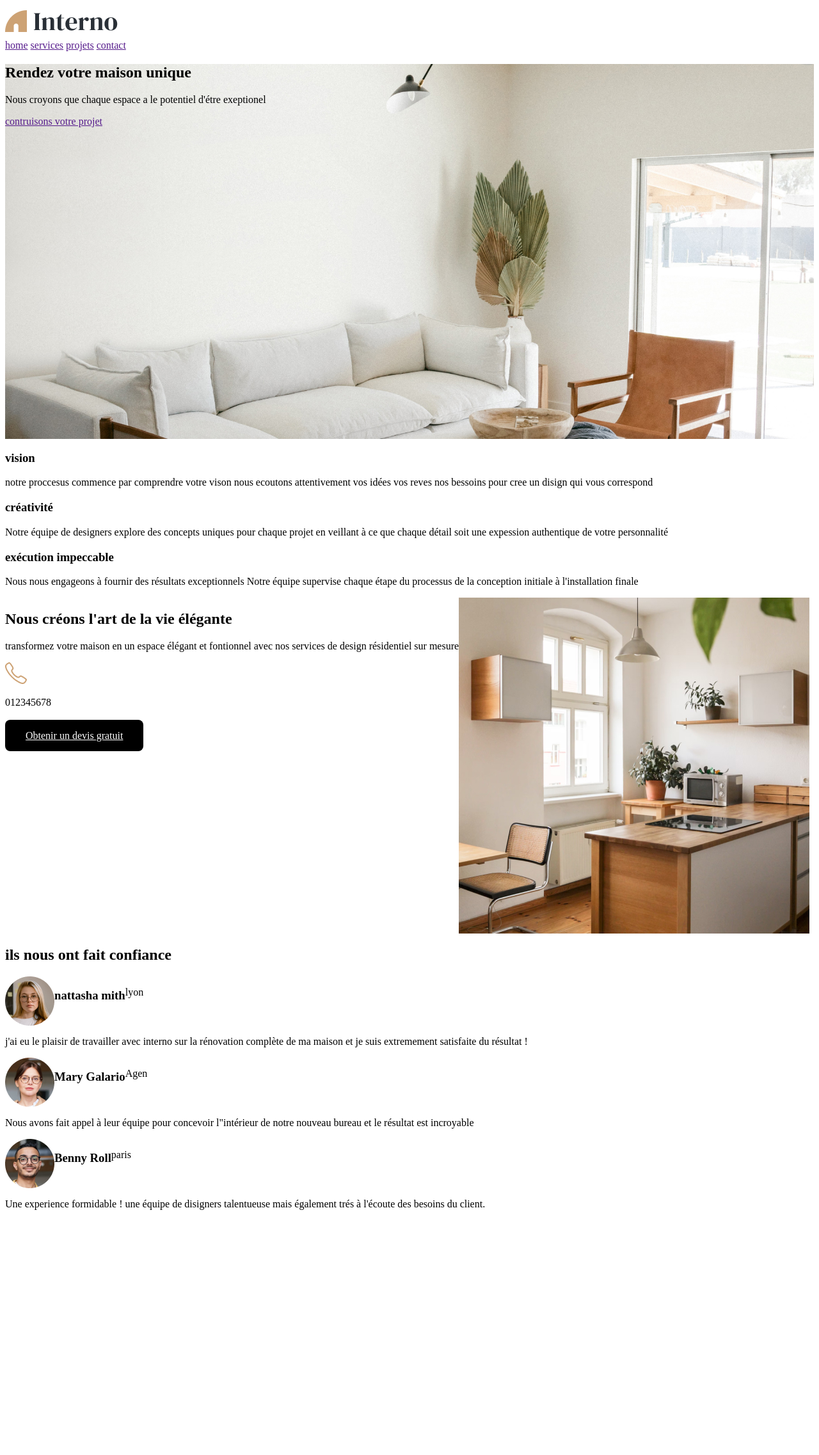
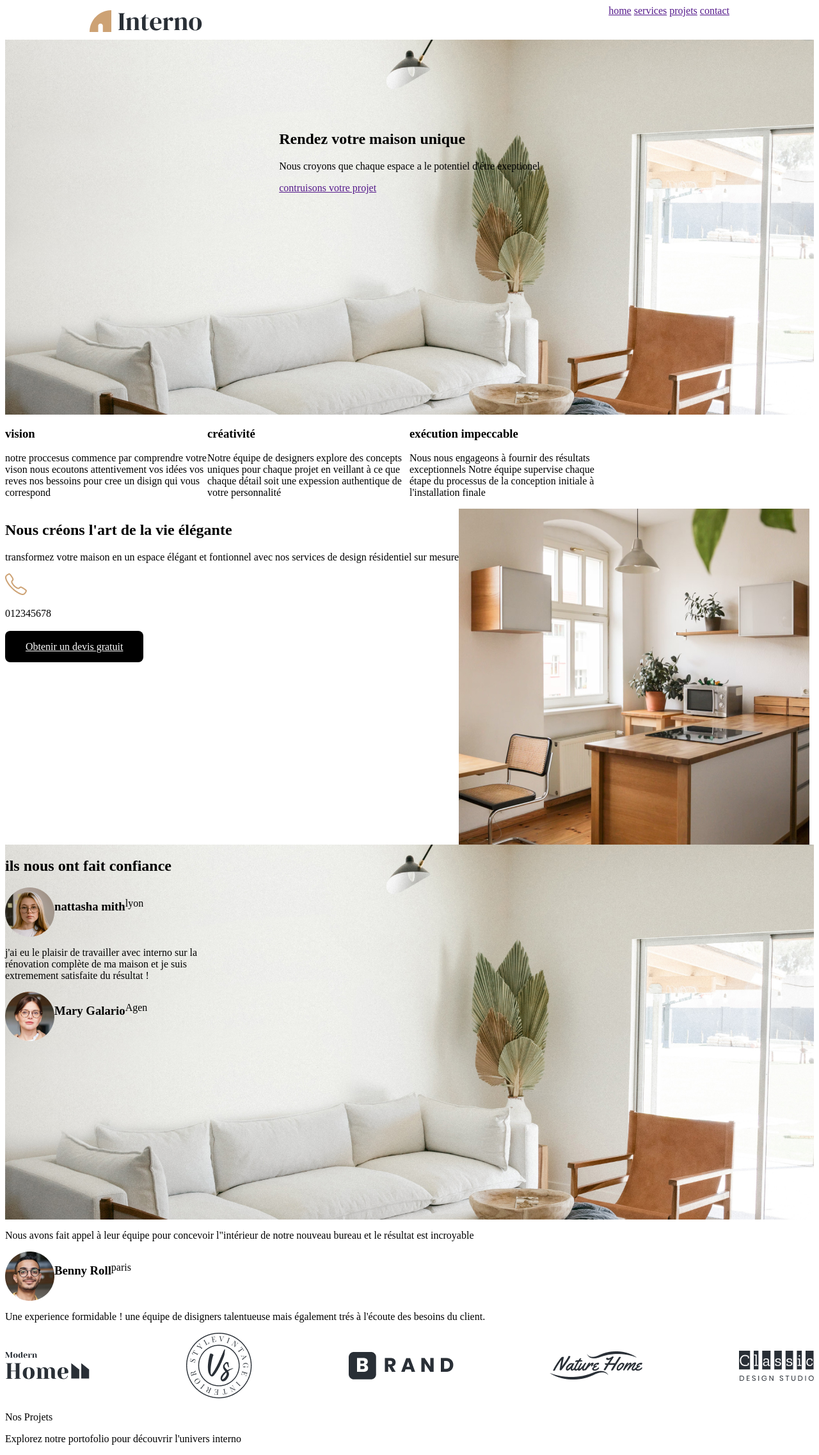
Before and after one commit to heimrobin/interno, a plain HTML site: page index.html in a window 1280 px wide. Shown: the whole page at 64% size. Before the commit the page ends 1907 px from the top, so only its background shows below. Drawn offline with Linux system fonts and the light colour scheme.

Commit message:
jai coriger

```diff
--- a/index.html
+++ b/index.html
@@ -10,7 +10,7 @@
 </head>
 
 <body>
-    <header>
+    <header class="flex contenaire between">
         <a href=""><img src="image/Logo (1).png" alt=""></a>
         <nav>
             <a href="">home</a>
@@ -22,19 +22,26 @@
             <a href="">contact</a>
         </nav>
     </header>
-    <section class="bg-hero">
+    <section class="bg-hero flex">
+        <div class="contenaire padding122">
+       <div>
             <h1>Rendez votre maison unique</h1>
             <p>Nous croyons que chaque espace a le potentiel d'étre exeptionel </p>
 
             <a href="">contruisons votre projet </a>
+        </div>
+        </div>
+
+
+
     </section>
-    <section>
-        <div>
+    <section class="flex">
+        <div class="w25">
             <h3>vision</h3>
             <p>notre proccesus commence par comprendre votre vison nous ecoutons attentivement vos idées vos reves nos
                 bessoins pour cree un disign qui vous correspond </p>
         </div>
-        <div>
+        <div class="w25">
             <h3>créativité</p>
             </h3>
             <p>Notre équipe de designers explore
@@ -42,7 +49,7 @@
                 authentique de votre personnalité </p>
 
         </div>
-        <div>
+        <div class="w25">
             <h3>exécution impeccable</h3>
             <p>Nous nous engageons à fournir des résultats exceptionnels Notre équipe supervise chaque étape du
                 processus de la conception initiale à l'installation finale</p>
@@ -71,9 +78,10 @@
 
         <img src="image/cuisine (1).jpg">
 
+
     </section>
-    <section>
-      <div>
+    <section class="bg-hero flex">
+        <div class="w25">
             <h2>ils nous ont fait confiance</h2>
 
 
@@ -101,7 +109,8 @@
 
     </section>
 
-    <p>Nous avons fait appel à leur équipe pour concevoir l"intérieur de notre nouveau bureau et le résultat est incroyable</p>
+    <p>Nous avons fait appel à leur équipe pour concevoir l"intérieur de notre nouveau bureau et le résultat est
+        incroyable</p>
 
     <div class="flex">
         <img src="image/user1 (1).png" alt="">
@@ -119,7 +128,44 @@ trés à l'écoute des besoins du client.</p>
 
     </div>
 
-<div style="width: 100px; height:100px;background-color: white;border: 1px solid
+    <div class="carré blanc"></div>
+
+
+    <section>
+        <div class="flex align-center between">
+
+        <img src="/image/moderne-home (1).png" alt="">
+
+        <img src="/image/vintage (1).png" alt="">
+
+        <img src="/image/brand (1).png" alt=" ">
+
+        <img src="/image/nature-home (1).png" alt="">
+
+        <img src="/image/classic-design (1).png" alt="">
+
+        </div>
+        <section>
+
+
+        </section>
+
+        <h2>
+
+
+        </h2> Nos Projets </h2>
+
+
+        <p> Explorez notre portofolio pour découvrir l'univers interno</p>
+
+
+
+
+    </section>
+
+
+
+
 
 
 
--- a/style.css
+++ b/style.css
@@ -4,6 +4,9 @@
     background-size: cover;
     height: 586px;
 
+}
+.padding122{
+    padding-top: 122px;
 }
 
 .bouton{
@@ -19,12 +22,25 @@
     flex-wrap: wrap;
 }
 
+.between{
+    justify-content: space-between;
+}
 
-.square{
-    background-color: #fff;
-    pedding: 20px;
-    height: ;class="width30">width:48%
+.align-center{
+    align-items: center;
+}
 
+.contenaire{
+    max-width: 1000px;
+    margin-left: auto;
+    margin-right: auto;
+}
+.carre-blanc {
+    width: : 100px;
+    background-color: #ffffff;
+    border: 1px solid #cccccc;
+}
 
-
+.w25{
+    width: 25%;
 }
```
Lines whose indentation alone changed are shown as unchanged.
